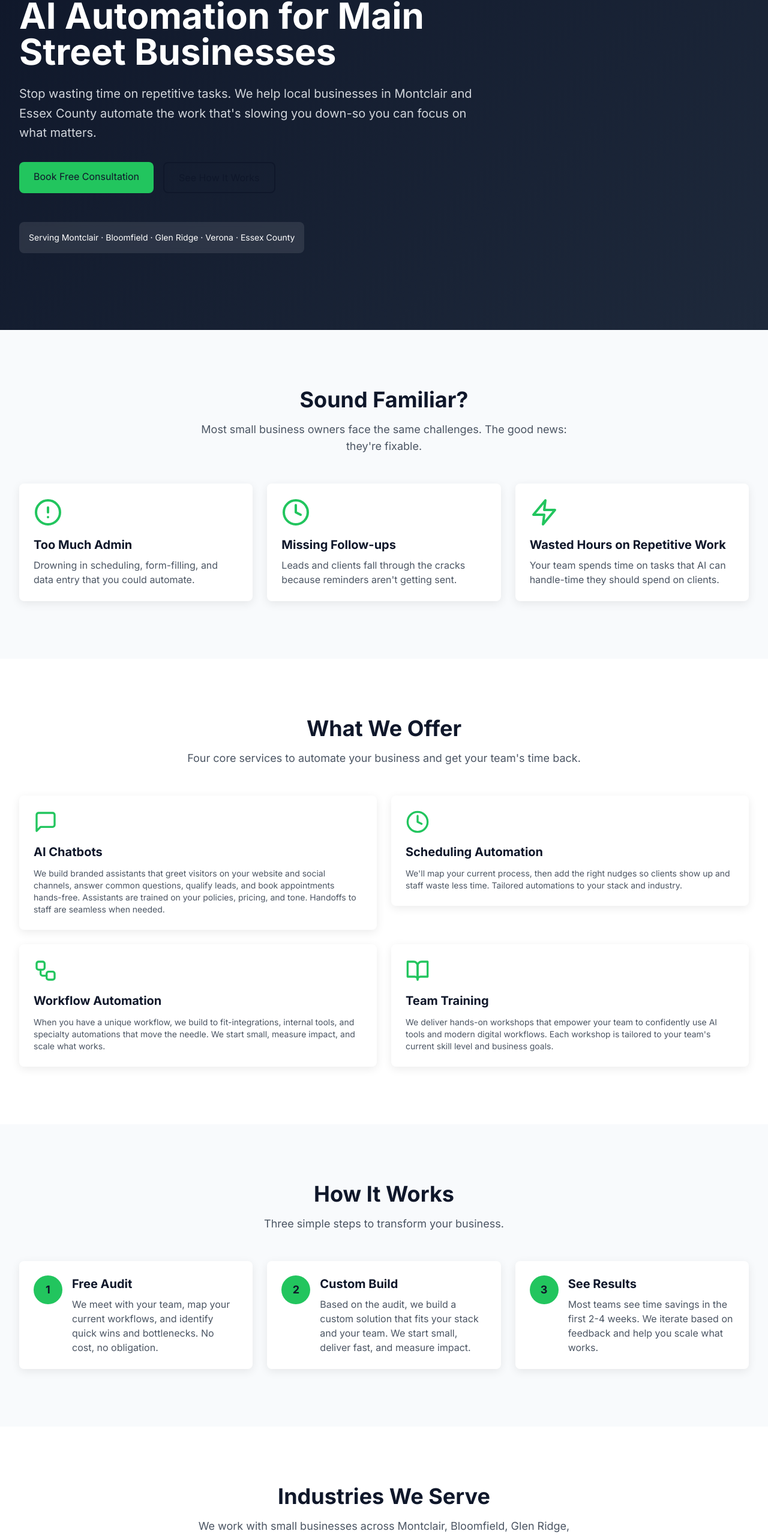
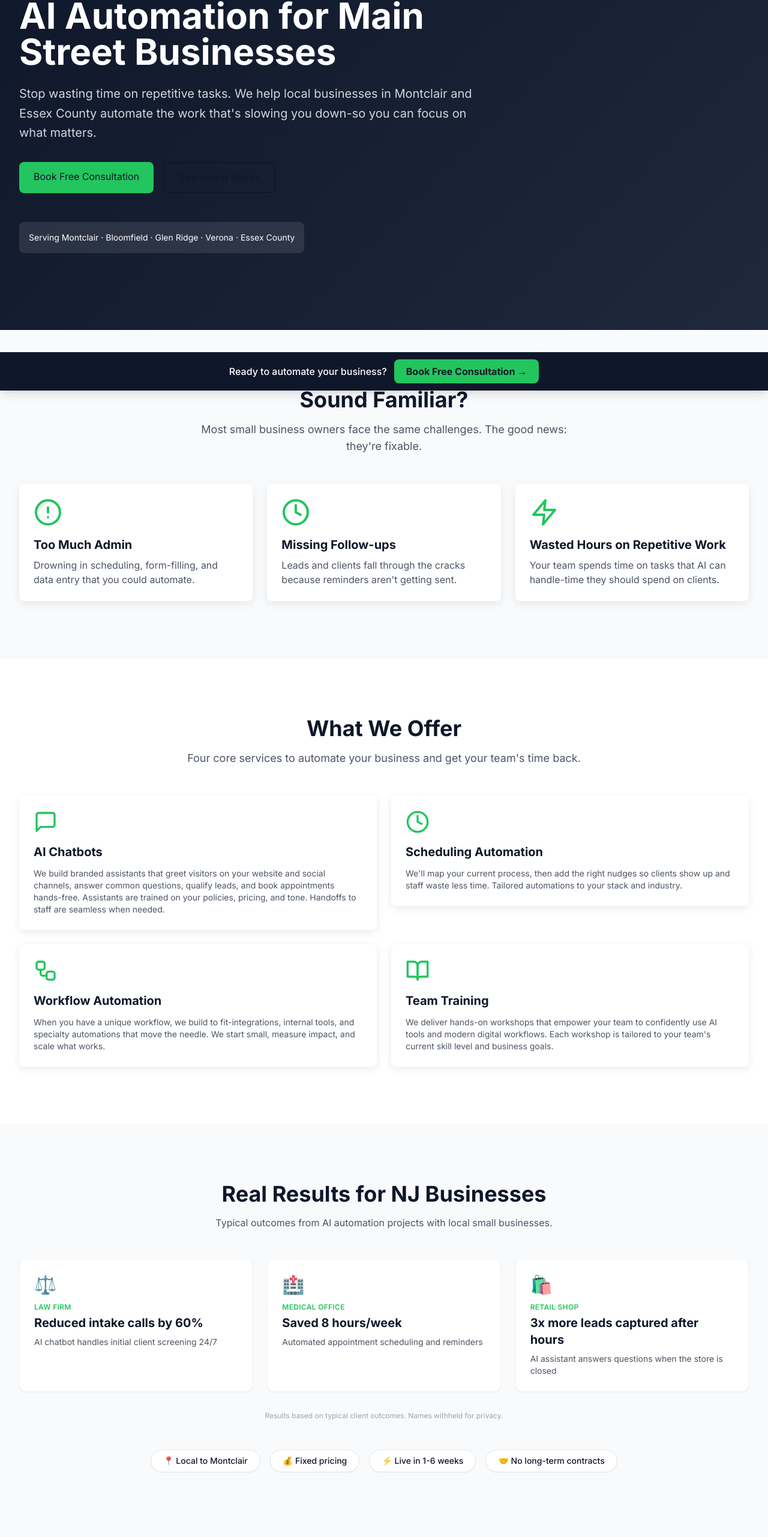
Before and after one commit to andresravinet/aimontclair-website, a React (Vite) app: page / in a window 1280 px wide. Shown: the part 213-2775 px from the top of the page at 60% size. Built offline with nearby package versions, Linux system fonts and the light colour scheme.

Commit message:
[sprint] about page, sticky CTA, social proof section

```diff
--- a/index.html
+++ b/index.html
@@ -6,6 +6,25 @@
     <meta name="viewport" content="width=device-width, initial-scale=1.0" />
     <link href="https://fonts.googleapis.com/css2?family=Inter:wght@400;500;600;700&display=swap" rel="stylesheet">
     <title>AI Montclair | AI Automation for Small Businesses</title>
+    <script type="application/ld+json">
+    {
+      "@context": "https://schema.org",
+      "@type": "LocalBusiness",
+      "name": "AI Montclair",
+      "description": "AI automation consulting for small businesses in Montclair, NJ",
+      "url": "https://aimontclair.com",
+      "telephone": "",
+      "email": "hello@aimontclair.com",
+      "address": {
+        "@type": "PostalAddress",
+        "addressLocality": "Montclair",
+        "addressRegion": "NJ",
+        "addressCountry": "US"
+      },
+      "areaServed": "Montclair, NJ and Essex County",
+      "serviceType": "AI Automation Consulting"
+    }
+    </script>
   </head>
   <body>
     <div id="root"></div>
--- a/src/App.jsx
+++ b/src/App.jsx
@@ -1,6 +1,7 @@
 import { BrowserRouter, Routes, Route } from 'react-router-dom'
 import { Header } from './components/layout/Header'
 import { Footer } from './components/layout/Footer'
+import { StickyBookingCTA } from './components/StickyBookingCTA'
 import Home from './pages/Home'
 import Services from './pages/Services'
 import Industries from './pages/Industries'
@@ -21,6 +22,7 @@ function App() {
         </Routes>
       </main>
       <Footer />
+      <StickyBookingCTA />
     </BrowserRouter>
   )
 }
--- /dev/null
+++ b/src/components/StickyBookingCTA.jsx
@@ -0,0 +1,33 @@
+import { useState, useEffect } from 'react'
+
+export function StickyBookingCTA() {
+  const [visible, setVisible] = useState(false)
+
+  useEffect(() => {
+    const handleScroll = () => {
+      setVisible(window.scrollY > 300)
+    }
+    window.addEventListener('scroll', handleScroll, { passive: true })
+    return () => window.removeEventListener('scroll', handleScroll)
+  }, [])
+
+  return (
+    <div
+      className={`fixed bottom-0 left-0 right-0 z-50 transition-transform duration-300 ${
+        visible ? 'translate-y-0' : 'translate-y-full'
+      }`}
+    >
+      <div className="bg-navy py-3 px-4 flex flex-col sm:flex-row items-center justify-center gap-3 shadow-lg">
+        <span className="text-white text-sm sm:text-base font-medium">
+          Ready to automate your business?
+        </span>
+        <a
+          href="mailto:hello@aimontclair.com"
+          className="bg-lime text-navy text-sm sm:text-base font-bold px-5 py-2 rounded-lg hover:bg-lime/90 transition-colors whitespace-nowrap"
+        >
+          Book Free Consultation &rarr;
+        </a>
+      </div>
+    </div>
+  )
+}
--- /dev/null
+++ b/src/components/home/SocialProof.jsx
@@ -0,0 +1,88 @@
+import { motion } from 'framer-motion'
+
+const results = [
+  {
+    icon: '⚖️',
+    business: 'Law Firm',
+    result: 'Reduced intake calls by 60%',
+    detail: 'AI chatbot handles initial client screening 24/7',
+  },
+  {
+    icon: '🏥',
+    business: 'Medical Office',
+    result: 'Saved 8 hours/week',
+    detail: 'Automated appointment scheduling and reminders',
+  },
+  {
+    icon: '🛍️',
+    business: 'Retail Shop',
+    result: '3x more leads captured after hours',
+    detail: 'AI assistant answers questions when the store is closed',
+  },
+]
+
+const trustSignals = [
+  '📍 Local to Montclair',
+  '💰 Fixed pricing',
+  '⚡ Live in 1-6 weeks',
+  '🤝 No long-term contracts',
+]
+
+export function SocialProof() {
+  return (
+    <section className="py-16 md:py-24 bg-slate-50">
+      <div className="container-custom">
+        <motion.div
+          initial={{ opacity: 0, y: 20 }}
+          whileInView={{ opacity: 1, y: 0 }}
+          viewport={{ once: true }}
+          transition={{ duration: 0.6 }}
+          className="text-center mb-12"
+        >
+          <h2 className="text-3xl md:text-4xl font-bold text-navy mb-4">
+            Real Results for NJ Businesses
+          </h2>
+          <p className="text-gray-600 max-w-xl mx-auto">
+            Typical outcomes from AI automation projects with local small businesses.
+          </p>
+        </motion.div>
+
+        <div className="grid grid-cols-1 md:grid-cols-3 gap-6 mb-8">
+          {results.map((item, i) => (
+            <motion.div
+              key={i}
+              initial={{ opacity: 0, y: 20 }}
+              whileInView={{ opacity: 1, y: 0 }}
+              viewport={{ once: true }}
+              transition={{ duration: 0.5, delay: i * 0.1 }}
+              className="bg-white rounded-xl p-6 shadow-sm border border-gray-100"
+            >
+              <div className="text-3xl mb-3">{item.icon}</div>
+              <div className="text-xs font-semibold text-lime uppercase tracking-wide mb-1">
+                {item.business}
+              </div>
+              <h3 className="text-xl font-bold text-navy mb-2">{item.result}</h3>
+              <p className="text-gray-600 text-sm">{item.detail}</p>
+            </motion.div>
+          ))}
+        </div>
+
+        <p className="text-center text-xs text-gray-400 mb-12">
+          Results based on typical client outcomes. Names withheld for privacy.
+        </p>
+
+        {/* Trust signals */}
+        <div className="flex flex-wrap justify-center gap-4">
+          {trustSignals.map((signal, i) => (
+            <div
+              key={i}
+              className="bg-white border border-gray-200 rounded-full px-5 py-2 text-sm font-medium text-navy shadow-sm"
+            >
+              {signal}
+            </div>
+          ))}
+        </div>
+      </div>
+    </section>
+  )
+}
--- a/src/pages/Home.jsx
+++ b/src/pages/Home.jsx
@@ -2,6 +2,7 @@ import { useEffect } from 'react'
 import { Hero } from '../components/home/Hero'
 import { PainPoints } from '../components/home/PainPoints'
 import { Services } from '../components/home/Services'
+import { SocialProof } from '../components/home/SocialProof'
 import { HowItWorks } from '../components/home/HowItWorks'
 import { Industries } from '../components/home/Industries'
 import { Testimonials } from '../components/home/Testimonials'
@@ -22,6 +23,7 @@ export default function Home() {
       <Hero />
       <PainPoints />
       <Services />
+      <SocialProof />
       <HowItWorks />
       <Industries />
       <Testimonials />
```
